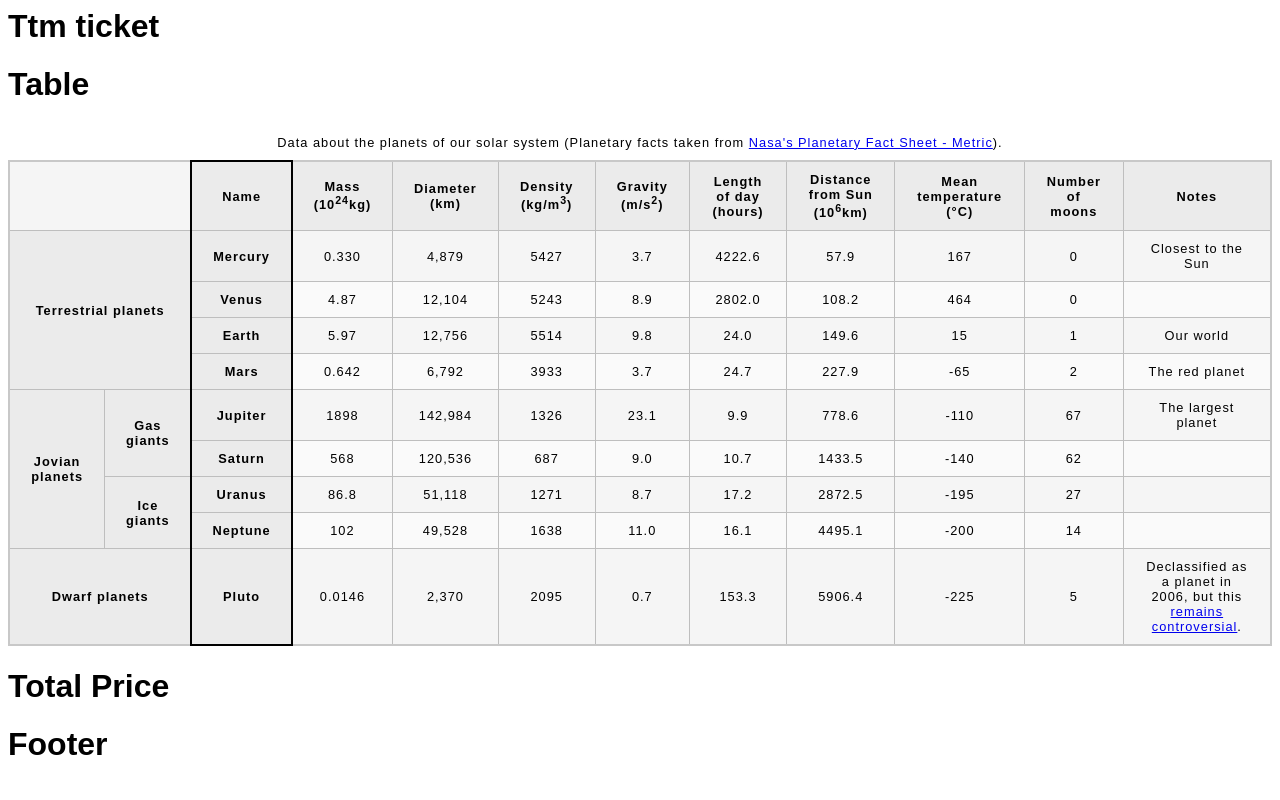
After one commit to bienfaitshm/apis_ttm_v2, a Django app: template apps/clients/templates/clients/ticket.html in a window 1280 px wide. The commit adds this page. Run offline with Django 3.2, Linux system fonts and the light colour scheme; the template is opened without the code that fills it, so the values that code supplies are empty; parts of the project's set-up code (start-up, migrations or seed data) failed here and were passed over.

Commit message:
adding Pdf

```diff
--- /dev/null
+++ b/apps/clients/anotate.py
@@ -0,0 +1,4 @@
+
+class APassenger:
+    TAXE = "__taxe"
+    DEVISE = "__devise"
--- /dev/null
+++ b/apps/clients/selectors/constants.py
@@ -0,0 +1,5 @@
+
+# configuration type...
+# annotate value
+class APassenger:
+    TAXE = "__taxe"
--- /dev/null
+++ b/apps/clients/templates/clients/ticket.html
@@ -0,0 +1,227 @@
+<!-- @format -->
+
+<html lang="en">
+    <head>
+        <meta charset="UTF-8" />
+        <meta http-equiv="X-UA-Compatible" content="IE=edge" />
+        <meta name="viewport" content="width=device-width, initial-scale=1.0" />
+        <title>Ttm Ticket</title>
+        <style>
+            html {
+                font-family: sans-serif;
+            }
+
+            table {
+                border-collapse: collapse;
+                border: 2px solid rgb(200, 200, 200);
+                letter-spacing: 1px;
+                font-size: 0.8rem;
+            }
+
+            td,
+            th {
+                border: 1px solid rgb(190, 190, 190);
+                padding: 10px 20px;
+            }
+
+            th {
+                background-color: rgb(235, 235, 235);
+            }
+
+            td {
+                text-align: center;
+            }
+
+            tr:nth-child(even) td {
+                background-color: rgb(250, 250, 250);
+            }
+
+            tr:nth-child(odd) td {
+                background-color: rgb(245, 245, 245);
+            }
+
+            caption {
+                padding: 10px;
+            }
+        </style>
+    </head>
+    <body>
+        <div>
+            <div>
+                <!-- header -->
+                <h1>Ttm ticket</h1>
+            </div>
+            <div>
+                <div>
+                    <!-- table -->
+                    <h1>Table</h1>
+                    <table>
+                        <caption>
+                            Data about the planets of our solar system
+                            (Planetary facts taken from
+                            <a
+                                href="https://nssdc.gsfc.nasa.gov/planetary/factsheet/"
+                                >Nasa's Planetary Fact Sheet - Metric</a
+                            >).
+                        </caption>
+                        <colgroup>
+                            <col span="2" />
+                            <col style="border: 2px solid black" />
+                            <col span="9" />
+                        </colgroup>
+                        <thead>
+                            <tr>
+                                <td colspan="2"></td>
+                                <th scope="col">Name</th>
+                                <th scope="col">Mass (10<sup>24</sup>kg)</th>
+                                <th scope="col">Diameter (km)</th>
+                                <th scope="col">Density (kg/m<sup>3</sup>)</th>
+                                <th scope="col">Gravity (m/s<sup>2</sup>)</th>
+                                <th scope="col">Length of day (hours)</th>
+                                <th scope="col">
+                                    Distance from Sun (10<sup>6</sup>km)
+                                </th>
+                                <th scope="col">Mean temperature (°C)</th>
+                                <th scope="col">Number of moons</th>
+                                <th scope="col">Notes</th>
+                            </tr>
+                        </thead>
+                        <tbody>
+                            <tr>
+                                <th rowspan="4" colspan="2" scope="rowgroup">
+                                    Terrestrial planets
+                                </th>
+                                <th scope="row">Mercury</th>
+                                <td>0.330</td>
+                                <td>4,879</td>
+                                <td>5427</td>
+                                <td>3.7</td>
+                                <td>4222.6</td>
+                                <td>57.9</td>
+                                <td>167</td>
+                                <td>0</td>
+                                <td>Closest to the Sun</td>
+                            </tr>
+                            <tr>
+                                <th scope="row">Venus</th>
+                                <td>4.87</td>
+                                <td>12,104</td>
+                                <td>5243</td>
+                                <td>8.9</td>
+                                <td>2802.0</td>
+                                <td>108.2</td>
+                                <td>464</td>
+                                <td>0</td>
+                                <td></td>
+                            </tr>
+                            <tr>
+                                <th scope="row">Earth</th>
+                                <td>5.97</td>
+                                <td>12,756</td>
+                                <td>5514</td>
+                                <td>9.8</td>
+                                <td>24.0</td>
+                                <td>149.6</td>
+                                <td>15</td>
+                                <td>1</td>
+                                <td>Our world</td>
+                            </tr>
+                            <tr>
+                                <th scope="row">Mars</th>
+                                <td>0.642</td>
+                                <td>6,792</td>
+                                <td>3933</td>
+                                <td>3.7</td>
+                                <td>24.7</td>
+                                <td>227.9</td>
+                                <td>-65</td>
+                                <td>2</td>
+                                <td>The red planet</td>
+                            </tr>
+                            <tr>
+                                <th rowspan="4" scope="rowgroup">
+                                    Jovian planets
+                                </th>
+                                <th rowspan="2" scope="rowgroup">Gas giants</th>
+                                <th scope="row">Jupiter</th>
+                                <td>1898</td>
+                                <td>142,984</td>
+                                <td>1326</td>
+                                <td>23.1</td>
+                                <td>9.9</td>
+                                <td>778.6</td>
+                                <td>-110</td>
+                                <td>67</td>
+                                <td>The largest planet</td>
+                            </tr>
+                            <tr>
+                                <th scope="row">Saturn</th>
+                                <td>568</td>
+                                <td>120,536</td>
+                                <td>687</td>
+                                <td>9.0</td>
+                                <td>10.7</td>
+                                <td>1433.5</td>
+                                <td>-140</td>
+                                <td>62</td>
+                                <td></td>
+                            </tr>
+                            <tr>
+                                <th rowspan="2" scope="rowgroup">Ice giants</th>
+                                <th scope="row">Uranus</th>
+                                <td>86.8</td>
+                                <td>51,118</td>
+                                <td>1271</td>
+                                <td>8.7</td>
+                                <td>17.2</td>
+                                <td>2872.5</td>
+                                <td>-195</td>
+                                <td>27</td>
+                                <td></td>
+                            </tr>
+                            <tr>
+                                <th scope="row">Neptune</th>
+                                <td>102</td>
+                                <td>49,528</td>
+                                <td>1638</td>
+                                <td>11.0</td>
+                                <td>16.1</td>
+                                <td>4495.1</td>
+                                <td>-200</td>
+                                <td>14</td>
+                                <td></td>
+                            </tr>
+                            <tr>
+                                <th colspan="2" scope="row">Dwarf planets</th>
+                                <th scope="row">Pluto</th>
+                                <td>0.0146</td>
+                                <td>2,370</td>
+                                <td>2095</td>
+                                <td>0.7</td>
+                                <td>153.3</td>
+                                <td>5906.4</td>
+                                <td>-225</td>
+                                <td>5</td>
+                                <td>
+                                    Declassified as a planet in 2006, but this
+                                    <a
+                                        href="https://www.usatoday.com/story/tech/2014/10/02/pluto-planet-solar-system/16578959/"
+                                        >remains controversial</a
+                                    >.
+                                </td>
+                            </tr>
+                        </tbody>
+                    </table>
+                </div>
+                <div>
+                    <!-- total -->
+                    <h1>Total Price</h1>
+                </div>
+                <div>
+                    <!-- footer -->
+                    <h1>Footer</h1>
+                </div>
+            </div>
+        </div>
+    </body>
+</html>
--- a/apps/clients/urls.py
+++ b/apps/clients/urls.py
@@ -4,19 +4,26 @@ from rest_framework.routers import DefaultRouter
 from apps.clients.views.actions import SplitFolderView, VoidSelectedJourneyView
 
 from .views import views as ActionView
+from .views.actions import ActionViewApis
 from .views.reservation import ReservationViewApis
 
 router = DefaultRouter()
 router.register(
     prefix=r"reservations",
     viewset=ReservationViewApis,
+    basename="reservations"
+)
+
+router.register(
+    prefix=r"actions/reservations",
+    viewset=ActionViewApis,
     basename="reservations_actions"
 )
 
 router.register(
     r"actions/reservations",
     ActionView.SeletectedJourneyView,
-    basename="reservations"
+    basename="reservations2"
 )
 router.register(
     r'actions/passengers',
@@ -38,24 +45,5 @@ urlpatterns = [
     ),
 
     path("template/ticket", ActionView.TicketTemplateView.as_view())
-    # path(
-    #     "reservation/search/",
-    #     ReachercheJourneyReservationView.as_view(),
-    #     name="search_journey_reservation"
-    # ),
-    # path(
-    #     "reservation/select/",
-    #     SelectJourneyreservationView.as_view(),
-    #     name="select_journey"
-    # ),
-    # path(
-    #     "reservation/passengers/",
-    #     PassengerJourneyReservationView.as_view(),
-    #     name="passengers_journey"
-    # ),
-    # path(
-    #     "reservation/other_info/",
-    #     OtherInfoReservationView.as_view(),
-    #     name="other_info_journey"
-    # ),
+
 ]+router.urls
--- a/apps/clients/views/actions.py
+++ b/apps/clients/views/actions.py
@@ -1,12 +1,18 @@
 from django.db.models import QuerySet
 from django.utils.translation import gettext_lazy as _
-from rest_framework import exceptions, generics, serializers, status
+from rest_framework import exceptions, generics, serializers, status, viewsets
+from rest_framework.decorators import action
 from rest_framework.response import Response
 
 from apps.clients.models import Passenger, Reservation
+from apps.clients.reverse_url_names import ActionUrlPathName
+from apps.clients.serializers.actions import DownloadTicketSerializer
 from apps.clients.serializers.serialzers import SeletectedJourneySerializer
 from apps.clients.services.reservations_services import (
     splite_reservation, void_reservation,
+)
+from systen.pdf_render import (
+    InfoReservationPdf, PassengersPdf, render_pdf_view, template_render,
 )
 
 SERVER_ERROR_MESSAGE = """
@@ -63,3 +69,49 @@ class VoidSelectedJourneyView(generics.GenericAPIView):
     def delete(self, request, id, *args, **kwargs):
         responce = void_reservation(reservation=id)
         return Response({"status": responce}, status=status.HTTP_200_OK)
+
+
+# serializers dictionary
+serializer_dict = {
+    # download serializer ticket as pdf
+    ActionUrlPathName.DOWNLOAD_TICKET: DownloadTicketSerializer
+}
+
+
+class ActionViewApis(viewsets.GenericViewSet):
+    serializer_classes: dict = serializer_dict
+    default_key_serializer: str = ActionUrlPathName.DOWNLOAD_TICKET
+
+    def get_serializer_class(self, *args, **kwargs):
+        return self.serializer_classes.get(self.action, self.default_key_serializer)
+
+    @action(
+        detail=True,
+        methods=["post"],
+        name="download ticket as pdf",
+        # url_name=ActionUrlPathName.DOWNLOAD_TICKET
+    )
+    def download_ticket(self, request, *args, **kwargs):
+        psg = []
+        for p in range(1):
+            pp = PassengersPdf(
+                birth_date="23/03/1995",
+                devise="DCF",
+                name="Mr Kilumba shomari",
+                taxe=p,
+                taxe_price=456,
+                total_price=2345,
+                unit_price=234,
+                user_type="AD"
+            )
+            psg.append(pp)
+
+        html = template_render(InfoReservationPdf(
+            pnr="123EROK",
+            devise="CDF",
+            expired_end_date="Samedi, Le 30/12/2022",
+            passengers=psg,
+            reservation_date="date",
+        ))
+
+        return render_pdf_view(request=request, html=html)
```
Also changed, not shown: apps/clients/models.py (+22 -0 lines), apps/clients/reverse_url_names.py (added, +9 -0 lines), apps/clients/selectors/infos_reservations.py (+62 -14 lines), apps/clients/selectors/selectors.py (+7 -17 lines), apps/clients/serializers/actions.py (+5 -9 lines), apps/clients/serializers/serialzers.py (+16 -4 lines), apps/clients/services/reservation.py (+9 -1 lines), apps/clients/templates/clients/ticket_template.html (+10 -10 lines), systen/pdf_render.py (added, +118 -0 lines), db.sqlite3.
